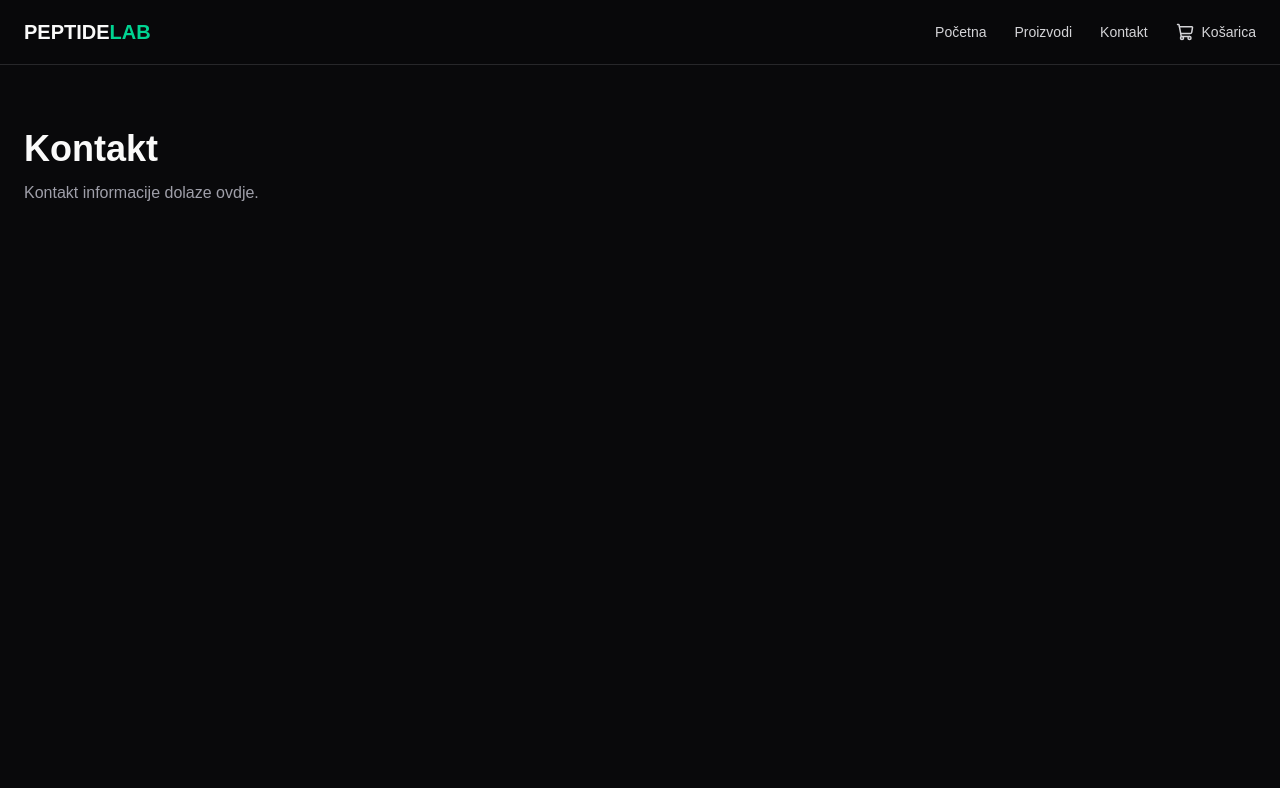
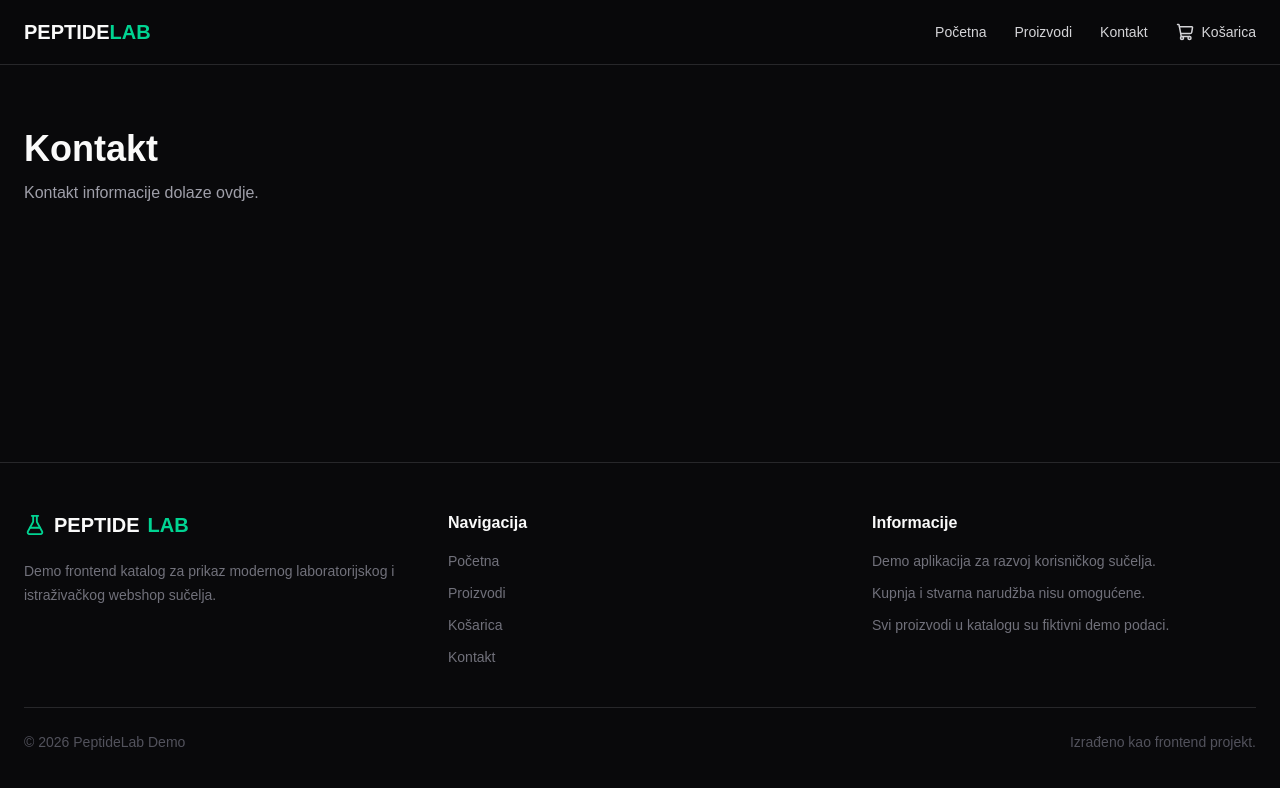
Before and after one commit to VrachoxWizard/peptids-shop, a React (Vite) app: page /kontakt in a window 1280 px wide. Shown: the top 788 px of the page. Built offline with nearby package versions, Linux system fonts and the light colour scheme.

Commit message:
Add site footer

```diff
--- a/src/App.tsx
+++ b/src/App.tsx
@@ -1,26 +1,35 @@
-import { Routes, Route } from "react-router-dom";
+import { Route, Routes } from "react-router-dom";
 
 import Navbar from "./components/layout/Navbar";
+import Footer from "./components/layout/Footer";
 
 import Home from "./pages/Home";
 import Products from "./pages/Products";
+import ProductDetails from "./pages/ProductDetails";
 import Cart from "./pages/Cart";
 import Contact from "./pages/Contact";
-import ProductDetails from "./pages/ProductDetails";
 
 function App() {
   return (
-    <>
+    <div className="min-h-screen flex flex-col">
       <Navbar />
 
+      <div className="flex-1">
         <Routes>
           <Route path="/" element={<Home />} />
+
           <Route path="/proizvodi" element={<Products />} />
+
+          <Route path="/proizvod/:slug" element={<ProductDetails />} />
+
           <Route path="/kosarica" element={<Cart />} />
+
           <Route path="/kontakt" element={<Contact />} />
-        <Route path="/proizvod/:slug" element={<ProductDetails />} />
         </Routes>
-    </>
+      </div>
+
+      <Footer />
+    </div>
   );
 }
 
--- /dev/null
+++ b/src/components/layout/Footer.tsx
@@ -0,0 +1,85 @@
+import { FlaskConical } from "lucide-react";
+import { Link } from "react-router-dom";
+
+export default function Footer() {
+  const currentYear = new Date().getFullYear();
+
+  return (
+    <footer className="mt-24 border-t border-zinc-800 bg-zinc-950">
+      <div className="max-w-7xl mx-auto px-6 py-12">
+        <div className="grid gap-10 md:grid-cols-3">
+          {/* Brand */}
+          <div>
+            <Link
+              to="/"
+              className="inline-flex items-center gap-2 text-xl font-bold"
+            >
+              <FlaskConical size={22} className="text-emerald-400" />
+              PEPTIDE
+              <span className="text-emerald-400">LAB</span>
+            </Link>
+
+            <p className="mt-4 max-w-sm text-sm leading-6 text-zinc-500">
+              Demo frontend katalog za prikaz modernog laboratorijskog i
+              istraživačkog webshop sučelja.
+            </p>
+          </div>
+
+          {/* Navigacija */}
+          <div>
+            <h3 className="font-semibold">Navigacija</h3>
+
+            <div className="mt-4 flex flex-col gap-3 text-sm">
+              <Link
+                to="/"
+                className="text-zinc-500 hover:text-white transition"
+              >
+                Početna
+              </Link>
+
+              <Link
+                to="/proizvodi"
+                className="text-zinc-500 hover:text-white transition"
+              >
+                Proizvodi
+              </Link>
+
+              <Link
+                to="/kosarica"
+                className="text-zinc-500 hover:text-white transition"
+              >
+                Košarica
+              </Link>
+
+              <Link
+                to="/kontakt"
+                className="text-zinc-500 hover:text-white transition"
+              >
+                Kontakt
+              </Link>
+            </div>
+          </div>
+
+          {/* Informacije */}
+          <div>
+            <h3 className="font-semibold">Informacije</h3>
+
+            <div className="mt-4 space-y-3 text-sm text-zinc-500">
+              <p>Demo aplikacija za razvoj korisničkog sučelja.</p>
+
+              <p>Kupnja i stvarna narudžba nisu omogućene.</p>
+
+              <p>Svi proizvodi u katalogu su fiktivni demo podaci.</p>
+            </div>
+          </div>
+        </div>
+
+        <div className="mt-10 flex flex-col gap-4 border-t border-zinc-800 pt-6 text-sm text-zinc-600 sm:flex-row sm:items-center sm:justify-between">
+          <p>© {currentYear} PeptideLab Demo</p>
+
+          <p>Izrađeno kao frontend projekt.</p>
+        </div>
+      </div>
+    </footer>
+  );
+}
```
Lines whose indentation alone changed are shown as unchanged.
